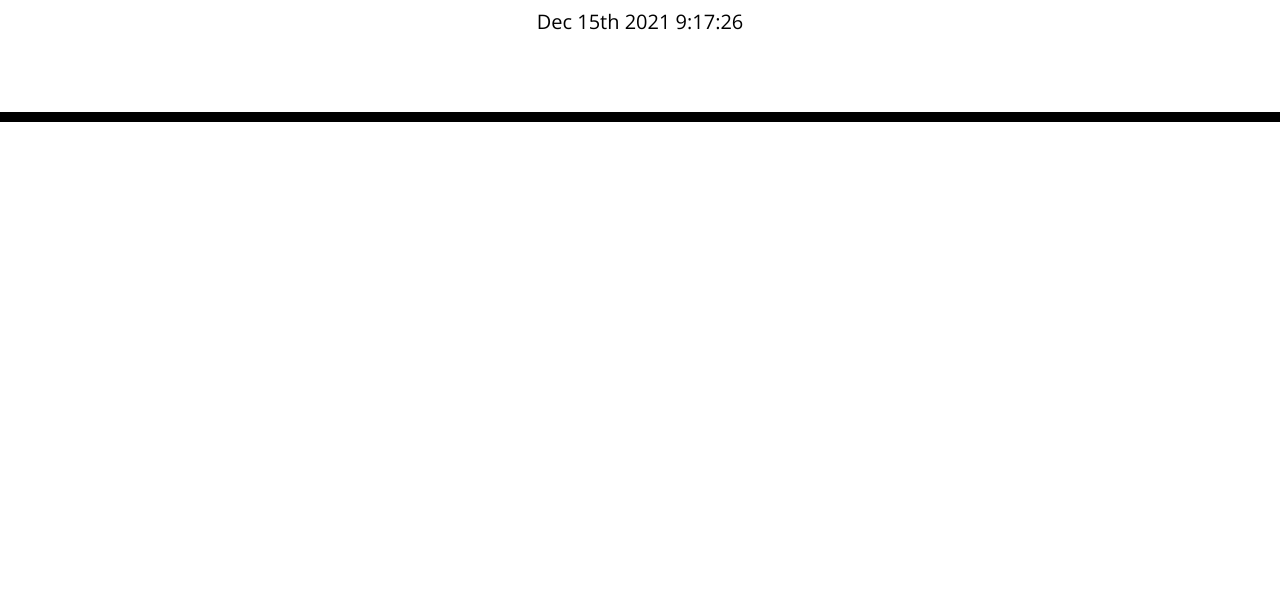
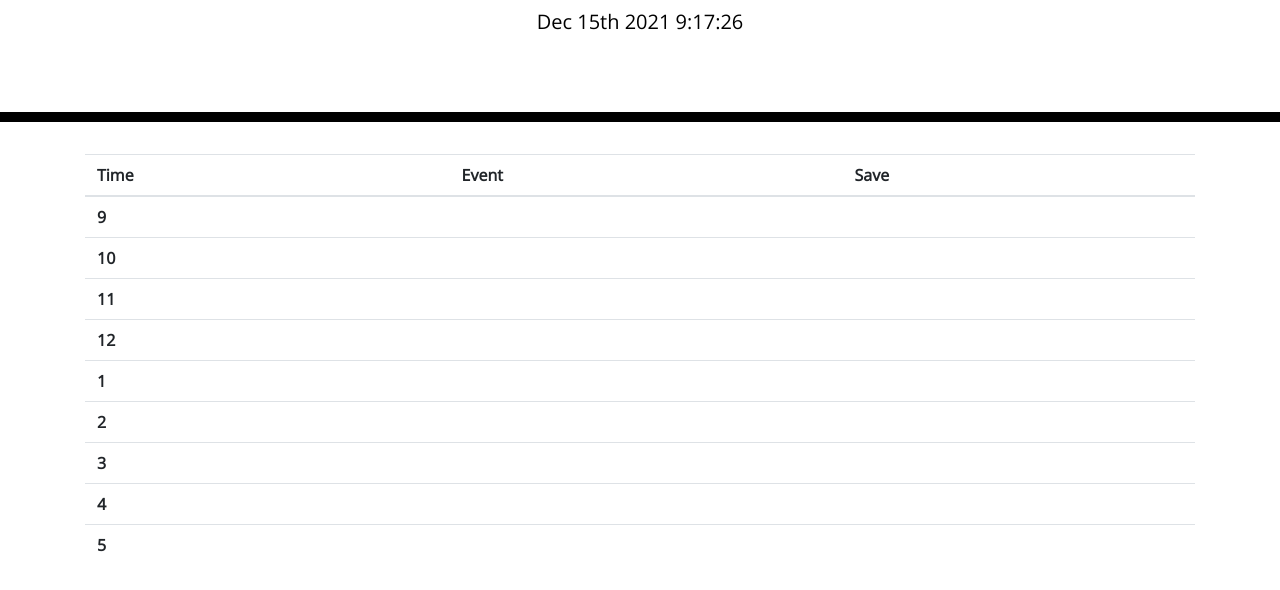
Before and after one commit to tinastanczyk/work-day-planner, a plain HTML site: page index.html in a window 1280 px wide. Shown: the part 182-772 px from the top of the page. Drawn offline with nearby package versions, Linux system fonts and the light colour scheme.

Commit message:
Completed adding timeblocks

```diff
--- a/index.html
+++ b/index.html
@@ -5,7 +5,7 @@ WHEN I open the planner
 √THEN the current day is displayed at the top of the calendar
 WHEN I scroll down
 THEN I am presented with timeblocks for standard business hours
-WHEN I view the timeblocks for that day
+√WHEN I view the timeblocks for that day
 THEN each timeblock is color coded to indicate whether it is in the past, present, or future
 WHEN I click into a timeblock
 THEN I can enter an event
@@ -43,6 +43,62 @@ THEN the saved events persist -->
     </header>
     <div class="container">
       <!-- Timeblocks go here -->
+      <table class="table table-hover">
+        <thead>
+          <tr>
+            <th scope="col">Time</th>
+            <th scope="col">Event</th>
+            <th scope="col">Save</th>
+          </tr>
+        </thead>
+        <tbody>
+          <tr>
+            <th scope="row">9</th>
+            <td></td>
+            <td></td>
+          </tr>
+          <tr>
+            <th scope="row">10</th>
+            <td></td>
+            <td></td>
+          </tr>
+          <tr>
+            <th scope="row">11</th>
+            <td></td>
+            <td></td>
+          </tr>
+          <tr>
+            <th scope="row">12</th>
+            <td></td>
+            <td></td>
+          </tr>
+          <tr>
+            <th scope="row">1</th>
+            <td></td>
+            <td></td>
+          </tr>
+          <tr>
+            <th scope="row">2</th>
+            <td></td>
+            <td></td>
+          </tr>
+          <tr>
+            <th scope="row">3</th>
+            <td></td>
+            <td></td>
+          </tr>
+          <tr>
+            <th scope="row">4</th>
+            <td></td>
+            <td></td>
+          </tr>
+          <tr>
+            <th scope="row">5</th>
+            <td></td>
+            <td></td>
+          </tr>
+        </tbody>
+      </table>
     </div>
 
     <script src="https://cdnjs.cloudflare.com/ajax/libs/jquery/3.2.1/jquery.min.js"></script>
```
